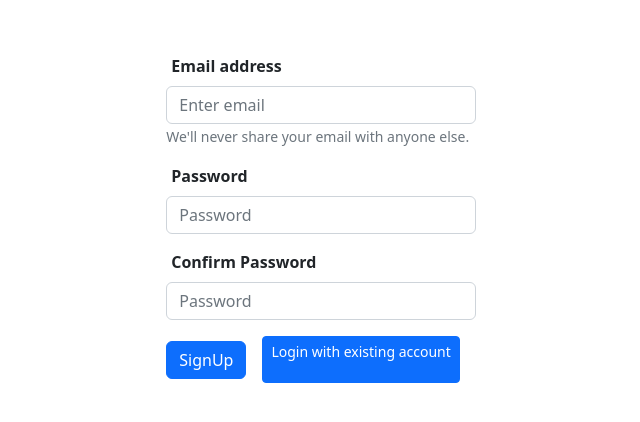
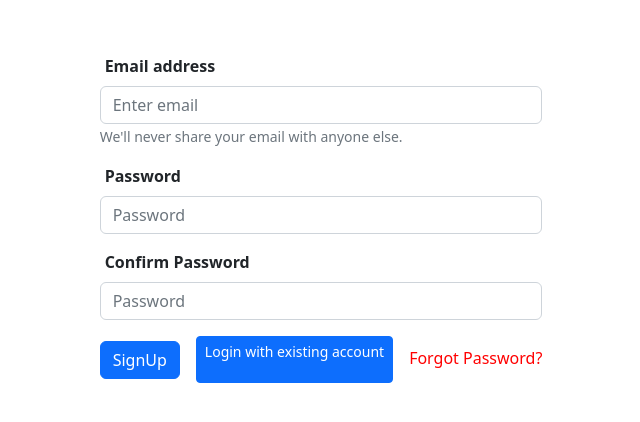
Before and after one commit to Ritik-122/expensetracker, a React (Create React App) app: page /profile in a window 1280 px wide. Shown: the part 196-618 px from the top of the page, without its empty margins (364-1004 px from the left). Built offline with nearby package versions, Linux system fonts and the light colour scheme.

Commit message:
forgot password

```diff
--- a/src/App.js
+++ b/src/App.js
@@ -18,9 +18,9 @@ function App() {
       {AuthCtx.isLoggedIn && <Route path='/welcome'>
         <Welcome/>
       </Route>}
-     <Route path='/profile'>
+     {AuthCtx.isLoggedIn && <Route path='/profile'>
       <ProfilePage/>
-     </Route>
+     </Route>}
 
 
       </Switch>
--- a/src/LoginSign/Login.js
+++ b/src/LoginSign/Login.js
@@ -2,16 +2,20 @@ import React, { useContext, useRef, useState } from "react";
 import Button from "react-bootstrap/Button";
 import Form from "react-bootstrap/Form";
 import Card from "../Card/Card";
-import {useHistory} from 'react-router-dom'
+import { Link, useHistory } from "react-router-dom";
 import AuthContext from "../store/context";
+import { Alert } from "react-bootstrap";
 export default function Login() {
-const history=useHistory()
+  const[isLoading,setisLoding]=useState(false)
+  const history = useHistory();
   const email = useRef("");
   const password = useRef("");
   const cnfpassword = useRef("");
-  const AuthCtx=useContext(AuthContext)
+  const AuthCtx = useContext(AuthContext);
 
-  const [signUp,setSignUp]=useState(false)
+  const [signUp, setSignUp] = useState(false);
+
+
 
   const handleSubmit = async (e) => {
     e.preventDefault();
@@ -21,8 +25,7 @@ const history=useHistory()
     if (passwordValue !== cnfpasswordValue) {
       alert("Password doesn't match");
     } else {
-      if(signUp===false){
-
+      if (signUp === false) {
         const res = await fetch(
           "https://identitytoolkit.googleapis.com/v1/accounts:signUp?key=AIzaSyBidV1BXfH0QkFRbCo9RYeo2zXEHNTZVWg",
           {
@@ -43,11 +46,9 @@ const history=useHistory()
         if (res.ok) {
           const data = await res.json();
 
-        console.log("User registered",data);
+          console.log("User registered", data);
         }
-    }
-    else{
-
+      } else {
         const res = await fetch(
           "https://identitytoolkit.googleapis.com/v1/accounts:signInWithPassword?key=AIzaSyBidV1BXfH0QkFRbCo9RYeo2zXEHNTZVWg",
           {
@@ -68,10 +69,10 @@ const history=useHistory()
         if (res.ok) {
           const data = await res.json();
           localStorage.setItem("Token", data.idToken);
-        // localStorage.setItem('userEmailId',data.email)
+
           console.log("LoggedIn");
-        AuthCtx.addUser(data.idToken)
-        history.replace('/welcome')
+          AuthCtx.addUser(data.idToken);
+          history.replace("/welcome");
         }
       }
     }
@@ -81,16 +82,47 @@ const history=useHistory()
     cnfpassword.current.value = "";
   };
 
+  const clickHandler = () => {
+    if (signUp === false) {
+      setSignUp(true);
+    } else {
+      setSignUp(false);
+    }
+  };
+  //--------------------------------------------forgot password------------------------------------
+  const forgotPassword = async () => {
+    const emailValue = email.current.value;
+    if(emailValue==='' ){
+      alert('Write your email and click on forgot password')
+    }else{
 
-  const clickHandler=()=>{
-    if(signUp===false)
+      if(signUp===true){
+        setisLoding(true)
+    const res = await fetch(
+      "https://identitytoolkit.googleapis.com/v1/accounts:sendOobCode?key=AIzaSyBidV1BXfH0QkFRbCo9RYeo2zXEHNTZVWg",
       {
-      setSignUp(true)
+        method: "POST",
+        body: JSON.stringify({
+          email: emailValue,
+          requestType:"PASSWORD_RESET"
+        }),
+        mode: "cors",
+        headers: { "Content-Type": "application/json" },
+      }
+    );
+    if (!res.ok) {
+      const d = await res.json();
+      alert(d.error.message);
+    }
+    if (res.ok) {
+      const data = await res.json();
+      setisLoding(false)
 
-    }else{
-      setSignUp(false)
     }
     }
+  }
+  };
+  //-------------------------------------------return ----------------------------------------
   return (
     <>
       <Card>
@@ -126,11 +158,22 @@ const history=useHistory()
               required
             />
           </Form.Group>
-          {!AuthCtx.isLoggedIn && <Button variant="primary" type="submit" >
-           {signUp?'Login':'SignUp'}
-          </Button>}
-          <Button size="sm" className="mx-3">{signUp===true ? <p onClick={clickHandler}>Create new account</p> : <p onClick={clickHandler}>Login with existing account</p>}</Button>
+          {!AuthCtx.isLoggedIn && (
+            <Button variant="primary" type="submit">
+              {signUp ? "Login" : "SignUp"}
+            </Button>
+          )}
+          <Button size="sm" className="mx-3">
+            {signUp === true ? (
+              <p onClick={clickHandler}>Create new account</p>
+            ) : (
+              <p onClick={clickHandler}>Login with existing account</p>
+            )}
+          </Button>
+          <span style={{cursor:'pointer',color:'red'}} onClick={forgotPassword}>Forgot Password?</span>
+          {isLoading && <Alert>Sending request</Alert>}
         </Form>
+
       </Card>
     </>
   );
--- a/src/Pages/ProfilePage.js
+++ b/src/Pages/ProfilePage.js
@@ -10,7 +10,7 @@ const name = useRef('');
 const url = useRef('');
 const AuthCtx=useContext(AuthContext)
 const [verify,setVerify]=useState(null)
-//------------------------------------------------useEffect----------------------------------------
+//------------------------------------------------useEffect-----------------------------------------------
     useEffect(() => {
      async function fetchData(){
     const res = await fetch("https://identitytoolkit.googleapis.com/v1/accounts:lookup?key=AIzaSyBidV1BXfH0QkFRbCo9RYeo2zXEHNTZVWg", {
@@ -32,7 +32,7 @@ fetchData()
     }, [])
     console.log(preVal)
 
- //----------------------------post request--------------------------------------------------
+ //----------------------------post request------------------------------------------------------------
 
   const handleSubmit = async (e) => {
     e.preventDefault();
@@ -57,7 +57,7 @@ fetchData()
     name.current.value = "";
     url.current.value = "";
   };
-  //------------------------------------------verifyEmail-------------------------------------
+  //------------------------------------------verifyEmail-----------------------------------------------
   const verifyEmail=async()=>{
     const res = await fetch("https://identitytoolkit.googleapis.com/v1/accounts:sendOobCode?key=AIzaSyBidV1BXfH0QkFRbCo9RYeo2zXEHNTZVWg", {
       method: "POST",
```
Lines whose indentation alone changed are shown as unchanged.
